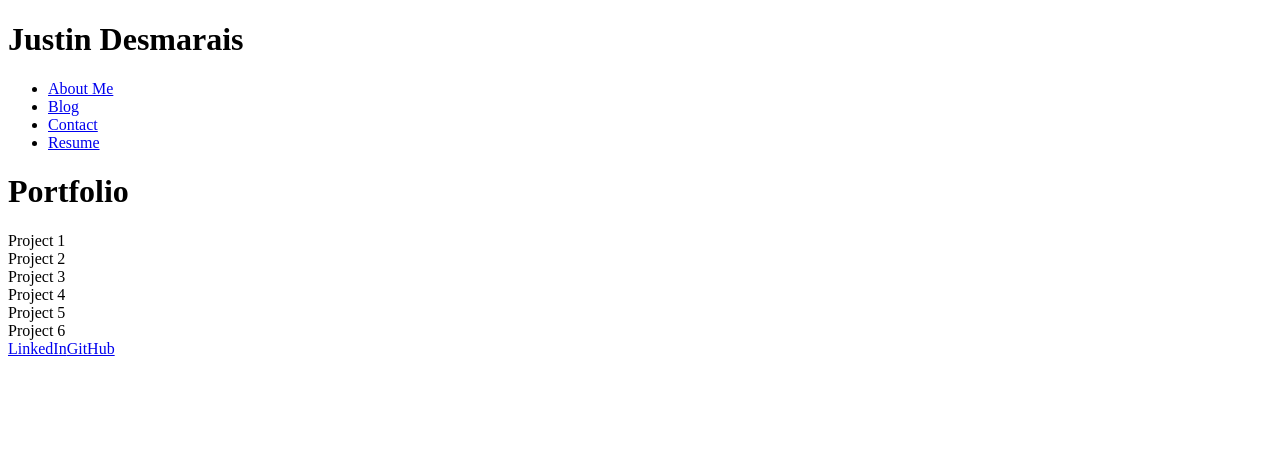
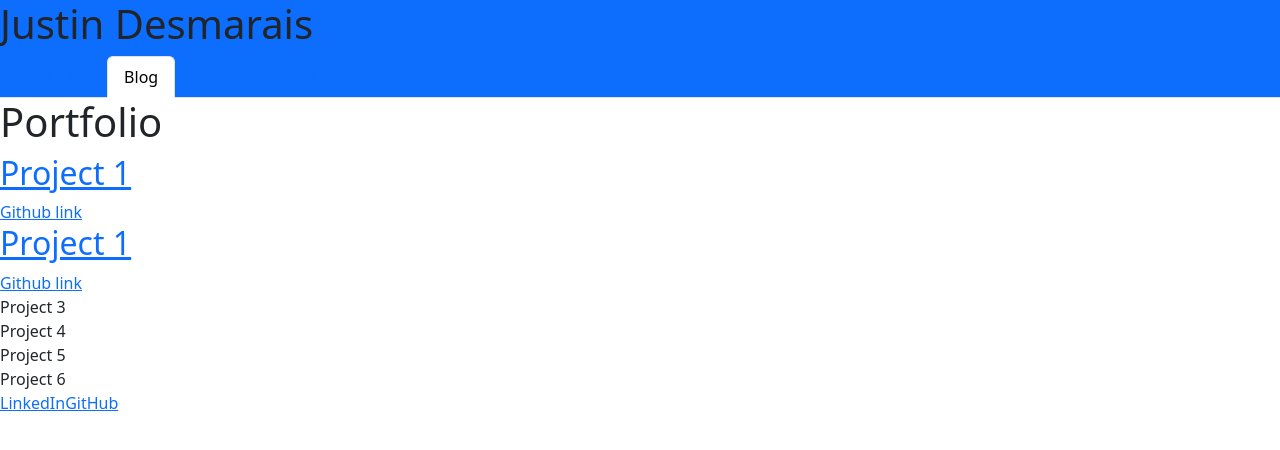
Before and after one commit to JustDesmarais/React_Portfolio, a React (Vite) app: page /Portfolio in a window 1280 px wide. Shown: the top 450 px of the page. Built offline with nearby package versions, Linux system fonts and the light colour scheme.

Commit message:
import bootstrap

```diff
--- a/package.json
+++ b/package.json
@@ -12,6 +12,7 @@
     "test": "vitest"
   },
   "dependencies": {
+    "@popperjs/core": "^2.11.8",
     "bootstrap": "^5.3.2",
     "react": "^18.2.0",
     "react-dom": "^18.2.0",
@@ -27,6 +28,7 @@
     "eslint-plugin-react-hooks": "^4.6.0",
     "eslint-plugin-react-refresh": "^0.3.4",
     "happy-dom": "^9.10.7",
+    "sass": "^1.70.0",
     "vite": "^4.4.5",
     "vitest": "^0.30.1"
   },
--- a/src/components/Header.jsx
+++ b/src/components/Header.jsx
@@ -2,7 +2,7 @@ import NavTabs from '/src/components/NavTabs'
 
 function Header() {
     return (
-        <header>
+        <header class="bg-primary">
             <h1>Justin Desmarais</h1>
             <NavTabs />
         </header>
--- a/src/main.jsx
+++ b/src/main.jsx
@@ -3,7 +3,10 @@ import ReactDOM from 'react-dom/client';
 
 import { createBrowserRouter, RouterProvider } from "react-router-dom";
 
-//import bootstrap from 'bootstrap'
+import './scss/styles.scss'
+//import 'bootstrap/dist/css/bootstrap.min.css'
+// Import all of Bootstrap's CSS
+//import "bootstrap/scss/bootstrap";
 
 // import pages
 import App from './App';
--- a/src/pages/Portfolio.jsx
+++ b/src/pages/Portfolio.jsx
@@ -3,8 +3,18 @@ export default function Portfolio () {
         <div>
             <h1>Portfolio</h1>
             <section>
-                <div>Project 1</div>
-                <div>Project 2</div>
+                <a href='' target="_blank">
+                    <div>
+                        <h2>Project 1</h2>
+                        <div>Github link</div>
+                    </div>
+                </a>
+                <a href='' target="_blank">
+                    <div>
+                        <h2>Project 1</h2>
+                        <div>Github link</div>
+                    </div>
+                </a>
                 <div>Project 3</div>
                 <div>Project 4</div>
                 <div>Project 5</div>
--- /dev/null
+++ b/src/pages/Resume.jsx
@@ -0,0 +1,5 @@
+export default function Resume() {
+    return (
+        <div>Download Resume</div>
+    )
+};
--- /dev/null
+++ b/src/scss/styles.scss
@@ -0,0 +1 @@
+@import "bootstrap/scss/bootstrap";
--- a/vite.config.js
+++ b/vite.config.js
@@ -5,7 +5,7 @@ import react from '@vitejs/plugin-react';
 export default defineConfig({
   plugins: [react()],
   server: {
-    port: 3000,
+    port: 3001,
     open: true,
   },
 });
```
Also changed, not shown: 1 other file (tests, documents, lock files or other folders).
